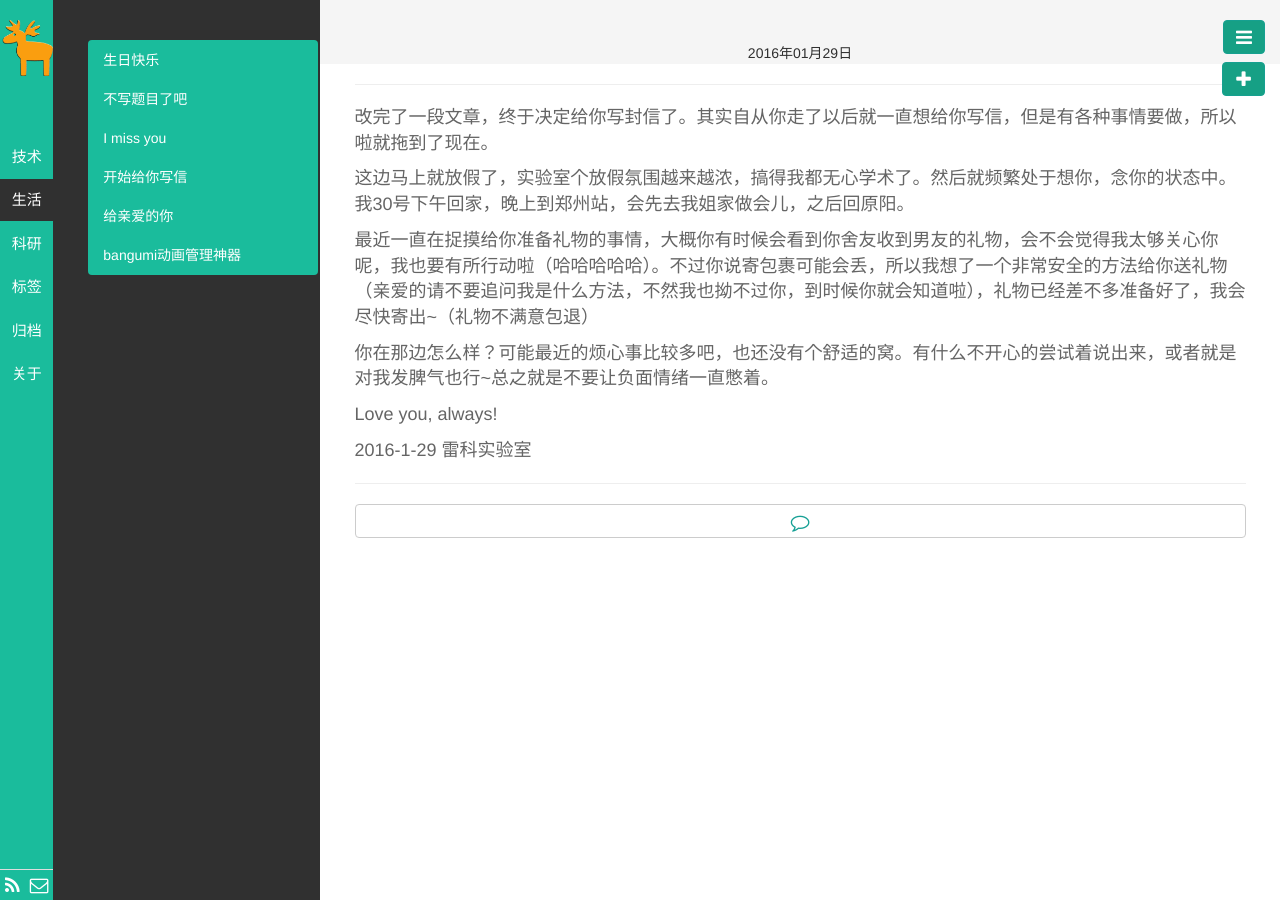
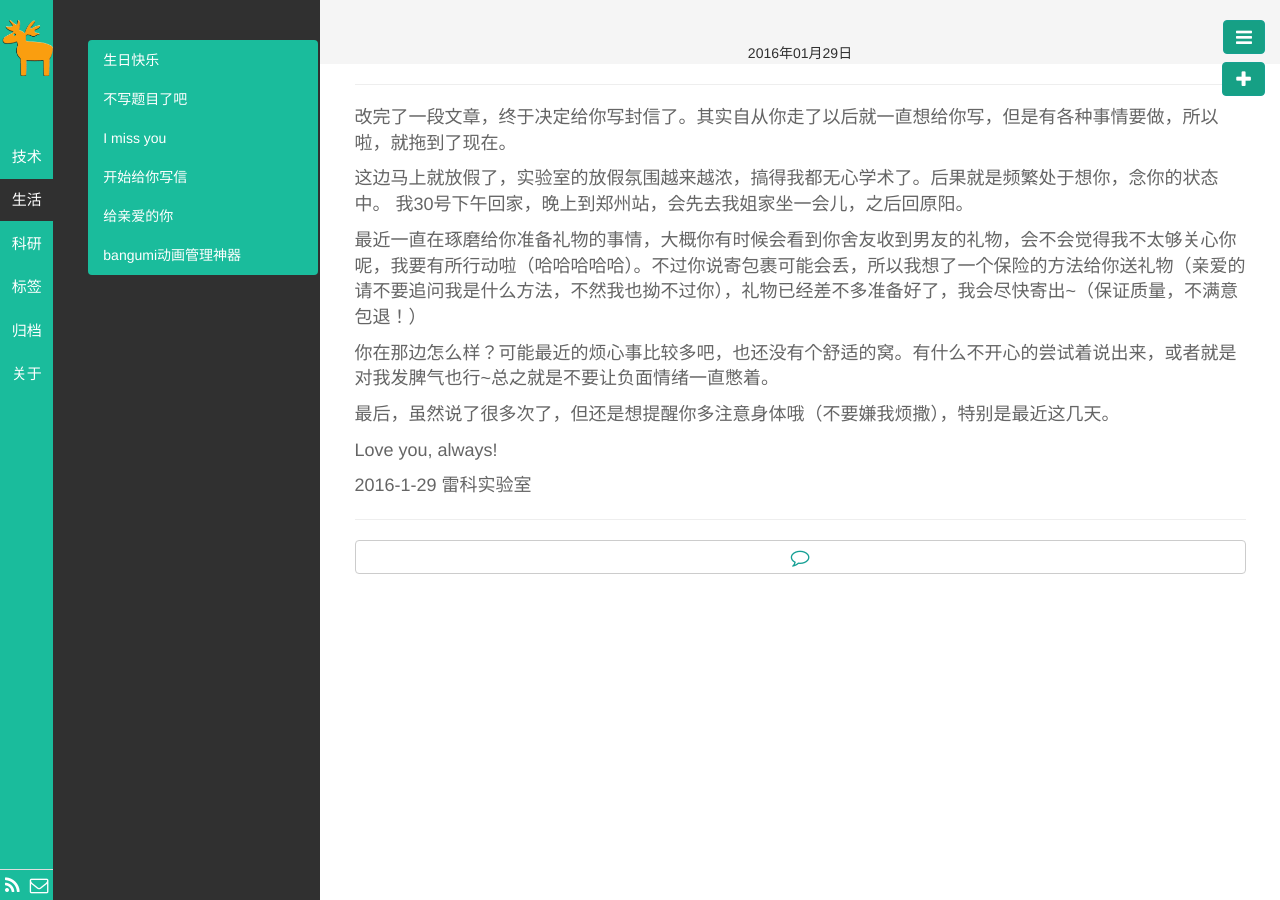
Before and after one commit to igiter/igiter.github.io, a Jekyll site: the page built from _posts/生活/2016-1-29-新年的第一封信.md, in a window 1280 px wide. Built offline with Jekyll 4.4.1, drawn with Linux system fonts in a browser that asks for light colours; Markdown is read by kramdown in place of the engine named in the settings.

Commit message:
2016 first

```diff
--- a/_posts/生活/2016-1-29-新年的第一封信.md
+++ b/_posts/生活/2016-1-29-新年的第一封信.md
@@ -5,13 +5,15 @@ catagory: 生活
 tags: 艾特ilovefire
 ---
 
-改完了一段文章，终于决定给你写封信了。其实自从你走了以后就一直想给你写信，但是有各种事情要做，所以啦就拖到了现在。
+改完了一段文章，终于决定给你写封信了。其实自从你走了以后就一直想给你写，但是有各种事情要做，所以啦，就拖到了现在。
 
-这边马上就放假了，实验室个放假氛围越来越浓，搞得我都无心学术了。然后就频繁处于想你，念你的状态中。 我30号下午回家，晚上到郑州站，会先去我姐家做会儿，之后回原阳。
+这边马上就放假了，实验室的放假氛围越来越浓，搞得我都无心学术了。后果就是频繁处于想你，念你的状态中。 我30号下午回家，晚上到郑州站，会先去我姐家坐一会儿，之后回原阳。
 
-最近一直在捉摸给你准备礼物的事情，大概你有时候会看到你舍友收到男友的礼物，会不会觉得我太够关心你呢，我也要有所行动啦（哈哈哈哈哈）。不过你说寄包裹可能会丢，所以我想了一个非常安全的方法给你送礼物（亲爱的请不要追问我是什么方法，不然我也拗不过你，到时候你就会知道啦），礼物已经差不多准备好了，我会尽快寄出~（礼物不满意包退）
+最近一直在琢磨给你准备礼物的事情，大概你有时候会看到你舍友收到男友的礼物，会不会觉得我不太够关心你呢，我要有所行动啦（哈哈哈哈哈）。不过你说寄包裹可能会丢，所以我想了一个保险的方法给你送礼物（亲爱的请不要追问我是什么方法，不然我也拗不过你），礼物已经差不多准备好了，我会尽快寄出~（保证质量，不满意包退！）
 
 你在那边怎么样？可能最近的烦心事比较多吧，也还没有个舒适的窝。有什么不开心的尝试着说出来，或者就是对我发脾气也行~总之就是不要让负面情绪一直憋着。
+
+最后，虽然说了很多次了，但还是想提醒你多注意身体哦（不要嫌我烦撒），特别是最近这几天。
 
 Love you, always!
 
```
